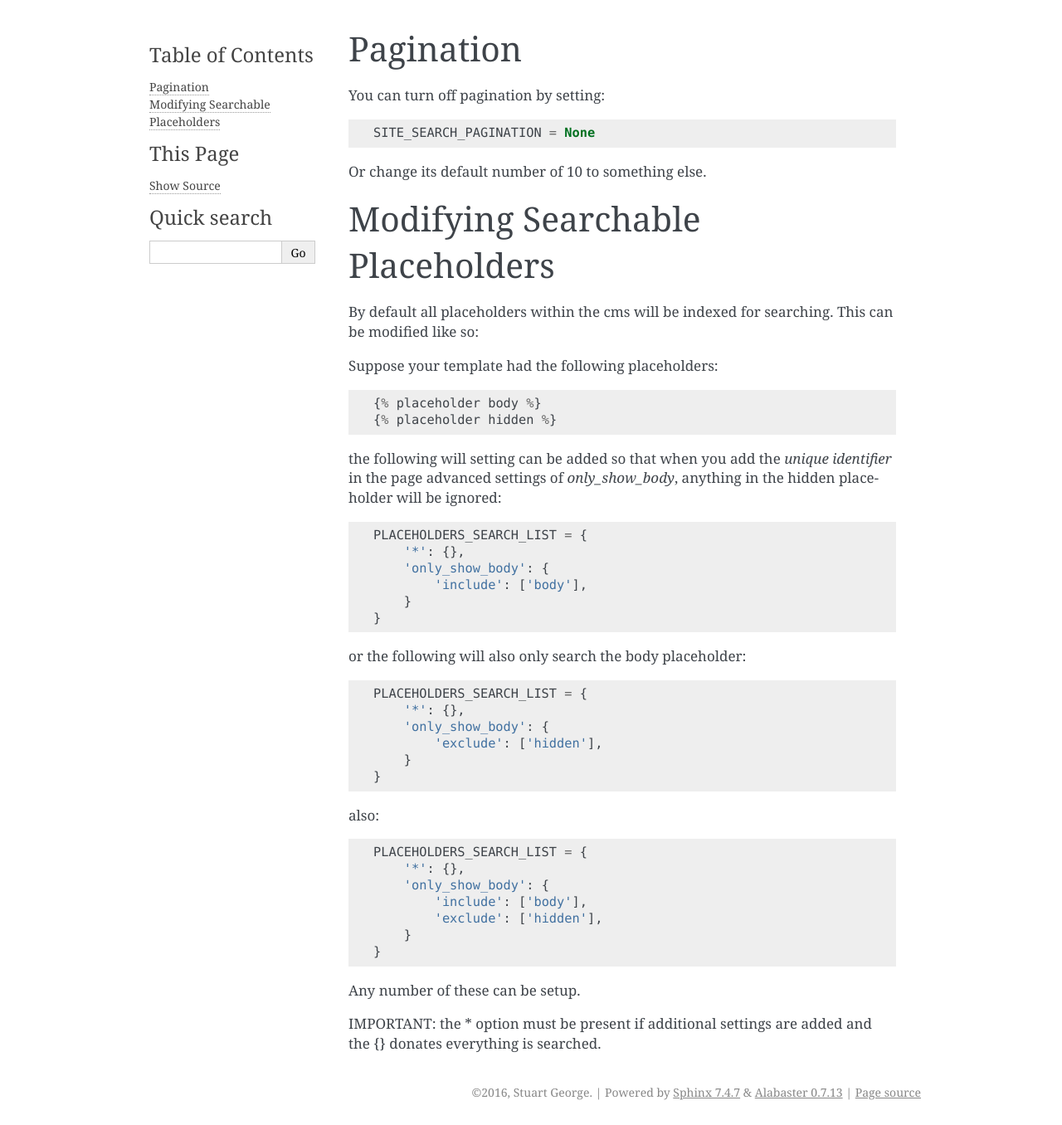
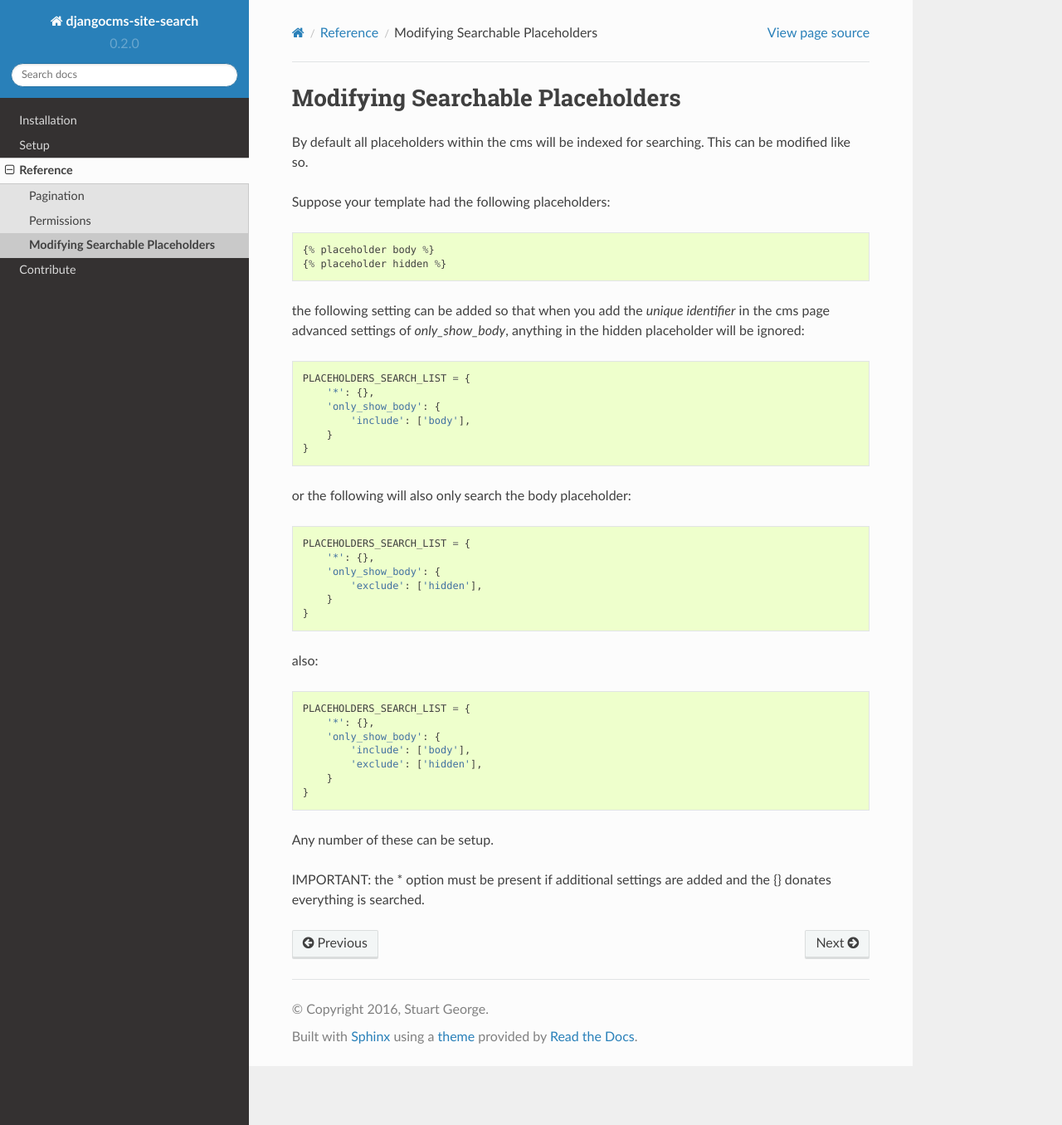
Before and after one commit to AccentDesign/djangocms-site-search, a Sphinx documentation site: the page built from docs/reference/placeholders.rst, in a window 1280 px wide and 1356 px high. Shown: the whole window at 83% size. Built offline with Sphinx 7.4.7 and the Read the Docs theme 2.0.0, drawn with Linux system fonts in a browser that asks for light colours.

Commit message:
added theme for read the docs

```diff
--- a/docs/conf.py
+++ b/docs/conf.py
@@ -14,6 +14,7 @@
 
 import sys
 import os
+import sphinx_rtd_theme
 
 # If extensions (or modules to document with autodoc) are in another directory,
 # add these directories to sys.path here. If the directory is relative to the
@@ -107,7 +108,7 @@ todo_include_todos = False
 
 # The theme to use for HTML and HTML Help pages.  See the documentation for
 # a list of builtin themes.
-html_theme = 'alabaster'
+html_theme = 'sphinx_rtd_theme'
 
 # Theme options are theme-specific and customize the look and feel of a theme
 # further.  For a list of options available for each theme, see the
@@ -115,7 +116,7 @@ html_theme = 'alabaster'
 #html_theme_options = {}
 
 # Add any paths that contain custom themes here, relative to this directory.
-#html_theme_path = []
+html_theme_path = [sphinx_rtd_theme.get_html_theme_path()]
 
 # The name for this set of Sphinx documents.  If None, it defaults to
 # "<project> v<release> documentation".
--- a/docs/index.rst
+++ b/docs/index.rst
@@ -15,8 +15,10 @@ Doing it this way by saving the results in the database makes it extremely porta
 .. toctree::
    :maxdepth: 3
 
-   introduction/index
-   contribute
+   general/installation
+   general/setup
+   reference/index
+   general/contribute
 
 
 Indices and tables
--- /dev/null
+++ b/docs/reference/index.rst
@@ -0,0 +1,10 @@
+#########
+Reference
+#########
+
+.. toctree::
+   :maxdepth: 2
+
+   pagination
+   permissions
+   placeholders
--- /dev/null
+++ b/docs/reference/permissions.rst
@@ -0,0 +1,6 @@
+###########
+Permissions
+###########
+
+Any permissions set withing the cms itself on pages will immediately be inherited
+by the search results view.
--- a/docs/introduction/usage.rst
+++ b/docs/reference/placeholders.rst
@@ -1,28 +1,17 @@
-##########
-Pagination
-##########
-
-You can turn off pagination by setting::
-
-    SITE_SEARCH_PAGINATION = None
-
-Or change its default number of 10 to something else.
-
-
 #################################
 Modifying Searchable Placeholders
 #################################
 
 By default all placeholders within the cms will be indexed for searching.
-This can be modified like so:
+This can be modified like so.
 
 Suppose your template had the following placeholders::
 
     {% placeholder body %}
     {% placeholder hidden %}
 
-the following will setting can be added so that when you add the
-*unique identifier* in the page advanced settings of *only_show_body*, anything
+the following setting can be added so that when you add the
+*unique identifier* in the cms page advanced settings of *only_show_body*, anything
 in the hidden placeholder will be ignored::
 
     PLACEHOLDERS_SEARCH_LIST = {
```
Also changed, not shown: README.rst (+19 -20 lines), docs/introduction/index.rst (deleted, +0 -10 lines), docs/reference/pagination.rst (added, +9 -0 lines), docs/general/contribute.rst (renamed from docs/contribute.rst), docs/general/installation.rst (renamed from docs/introduction/installation.rst), docs/general/setup.rst (renamed from docs/introduction/setup.rst).
